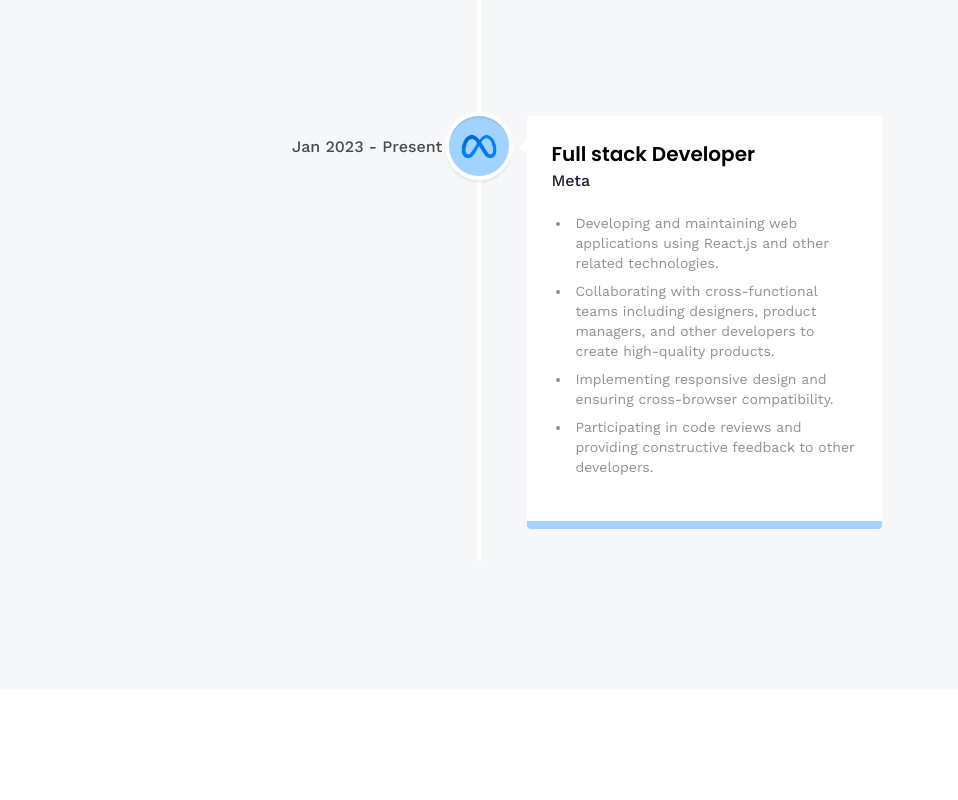
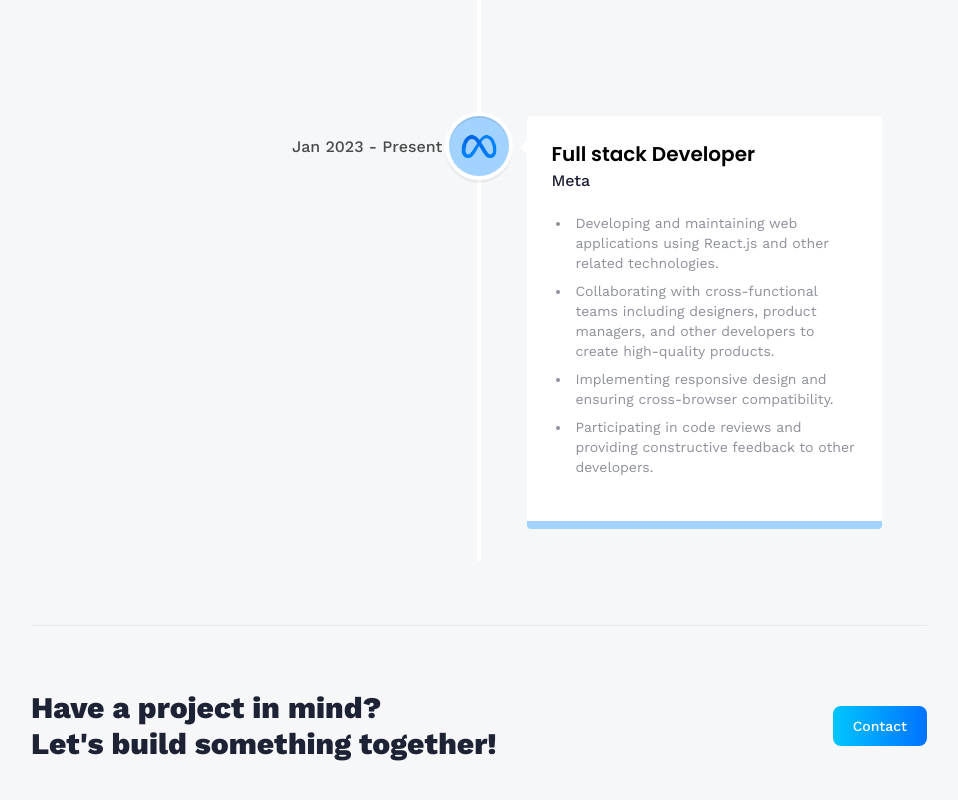
Before and after one commit to Demetricew20/3d_portfolio, a React (Vite) app: page /about in a window 1280 px wide. Shown: the part 2293-3093 px from the top of the page, without its empty margins (161-1119 px from the left). Before the commit the page ends 2982 px from the top, so only its background shows below. Built offline with nearby package versions, Linux system fonts and the light colour scheme; the HTML template or start-up script is replaced by a standard one.

Commit message:
add cta component to about page.

```diff
--- /dev/null
+++ b/src/components/CTA.jsx
@@ -0,0 +1,18 @@
+import React from "react";
+import { Link } from "react-router-dom";
+
+const CTA = () => {
+  return (
+    <section className="cta">
+      <p className="cta-text">
+        Have a project in mind? <br className="sm:block hidden" />
+        Let's build something together!
+      </p>
+      <Link to="/contact" className="btn">
+        Contact
+      </Link>
+    </section>
+  );
+};
+
+export default CTA;
--- a/src/pages/About.jsx
+++ b/src/pages/About.jsx
@@ -5,6 +5,7 @@
   VerticalTimelineElement,
 } from "react-vertical-timeline-component";
 import "react-vertical-timeline-component/style.min.css";
+import CTA from "../components/CTA";
 
 const About = () => {
   return (
@@ -102,6 +103,9 @@
           </VerticalTimeline>
         </div>
       </div>
+
+      <hr className="border-slate-200" />
+      <CTA />
     </section>
   );
 };
```
